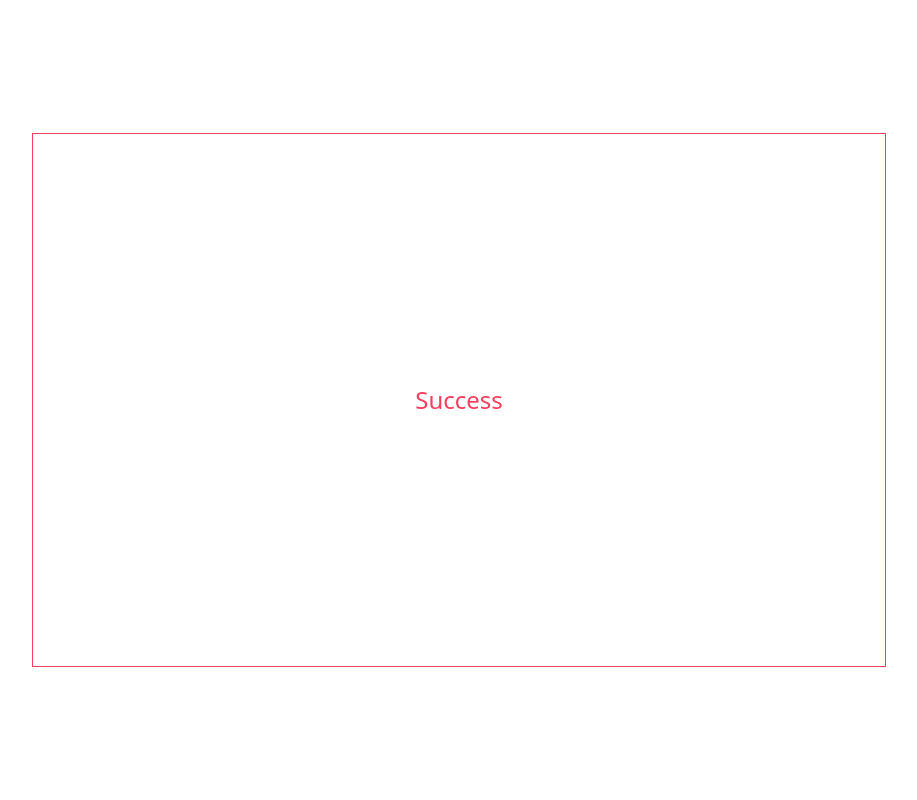
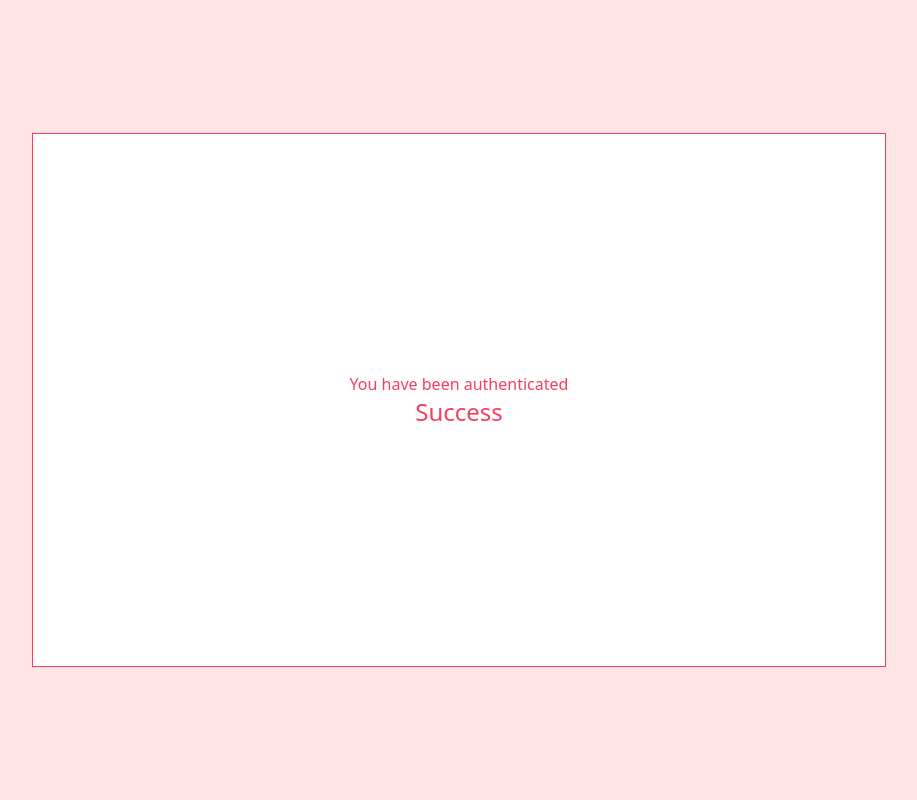
Before and after one commit to CalledSidd/GHL-Cookiecutter, a Django app: page /success in a window 1280 px wide. Shown: the whole page, without its empty margins (181-1098 px from the left). Run offline with Django 4.2, Linux system fonts and the light colour scheme; some libraries are stand-ins or nearby versions.

Commit message:
doing...

```diff
--- a/GHL_Auth/templates/auth.html
+++ b/GHL_Auth/templates/auth.html
@@ -40,11 +40,11 @@
         </div>
         <div>
           <a href="{{url}}">
-            <button
+            <div
               class="bg-emerald-600 px-10 py-3 shadow-2xl rounded-md active:scale-90 transition-all ease-in-out"
             >
               Grab your GHL Access Code
-            </button>
+            </div>
           </a>
         </div>
       </div>
--- a/GHL_Auth/templates/success.html
+++ b/GHL_Auth/templates/success.html
@@ -3,9 +3,9 @@
 
 {% block content %}
 
-<div class='w-screen h-screen flex justify-center items-center text-rose-500'>
-    <div class='w-2/3 h-2/3 border border-rose-500 flex justify-center items-center'>
-        <img src="" alt="">
+<div class='w-screen h-screen bg-rose-100 flex justify-center items-center text-rose-500'>
+    <div class='w-2/3 h-2/3 border bg-white border-rose-500 flex flex-col justify-center items-center'>
+        <h1>You have been authenticated</h1>
         <h1 class='text-2xl'>Success</h1>
     </div>
 
```
